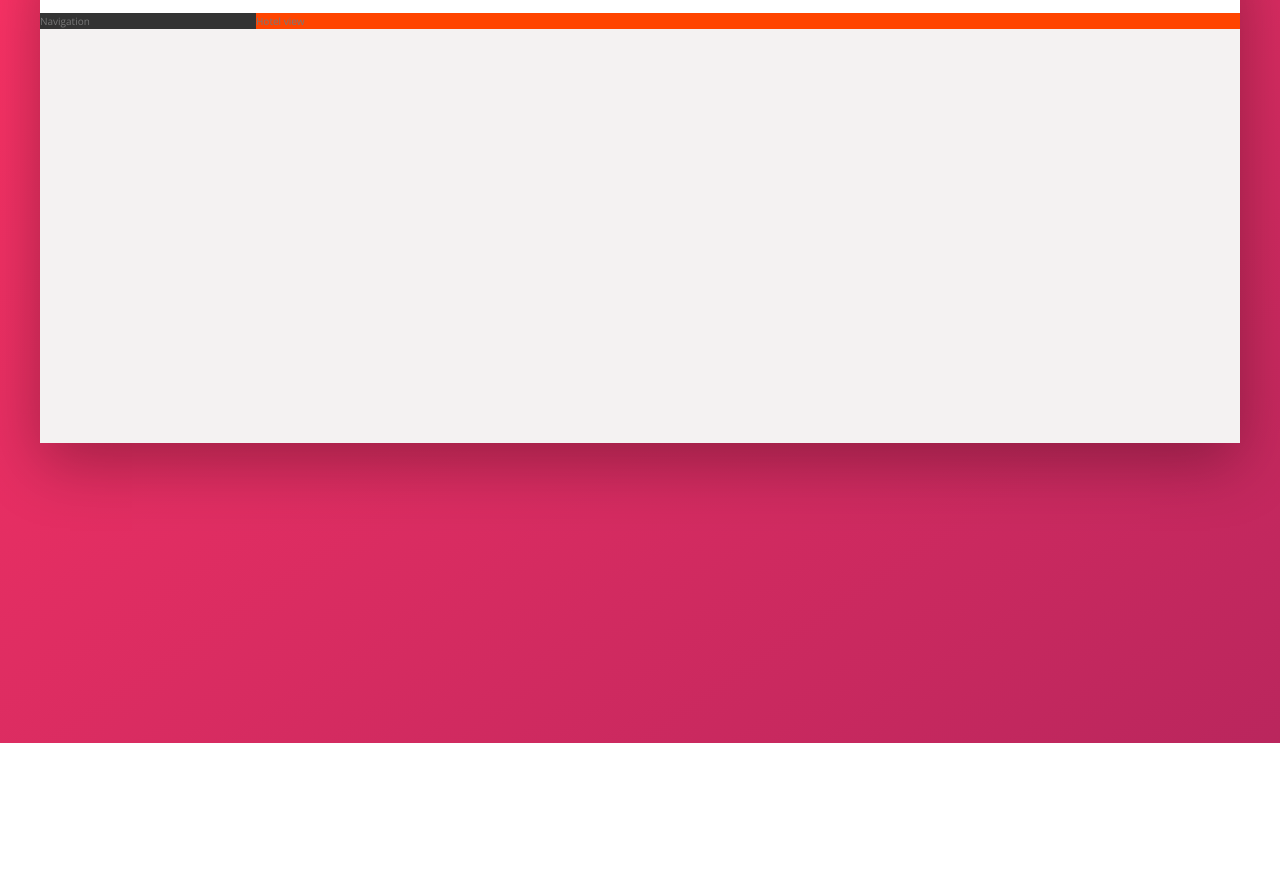
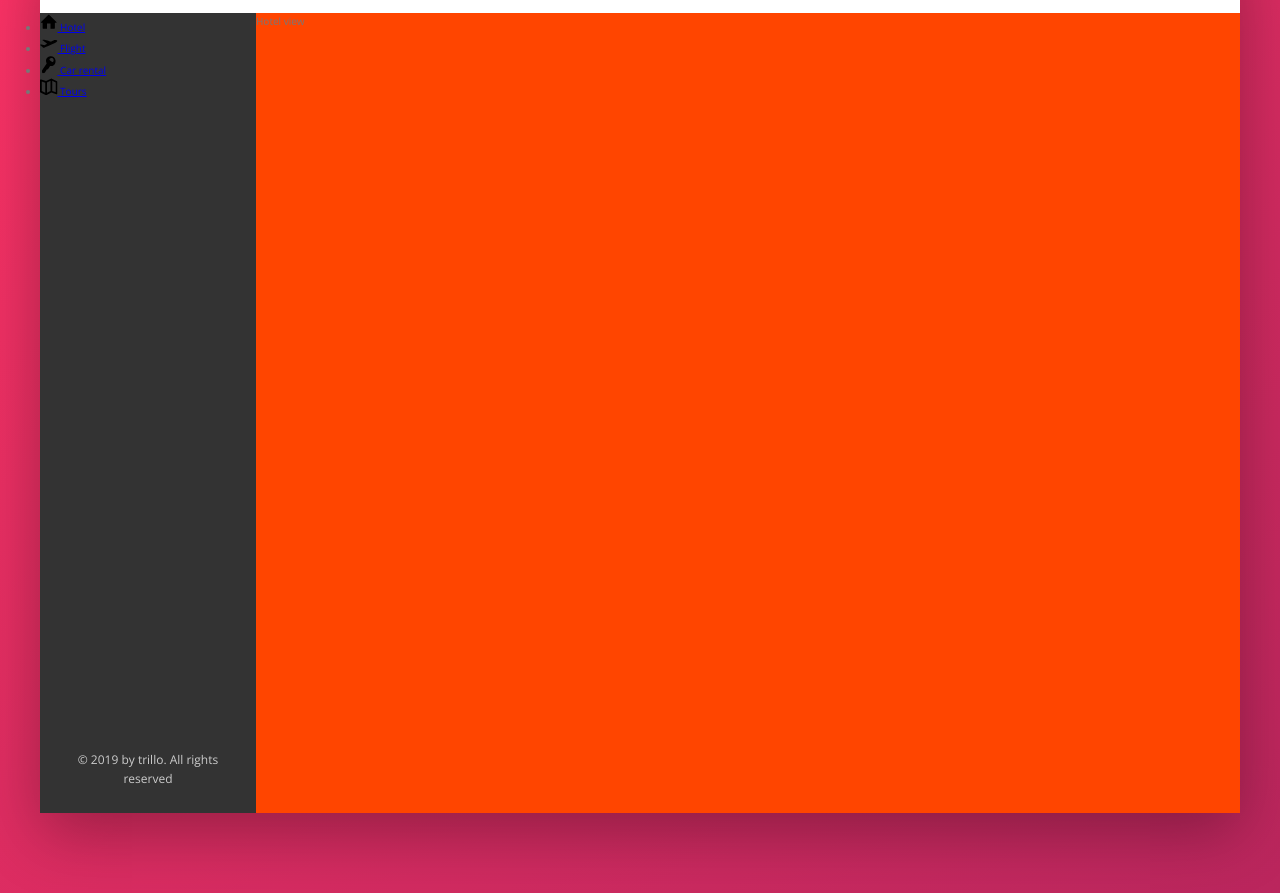
Before and after one commit to MajhiRockzZ/Advanced-CSS-and-SASS-Project-2, a website: page index.html in a window 1280 px wide. Shown: the part 137-1030 px from the top of the page. Before the commit the page ends 880 px from the top, so only its background shows below. Drawn offline with nearby package versions, Linux system fonts and the light colour scheme.

Commit message:
feat: Building the Navigation - Part 1

```diff
--- a/index.html
+++ b/index.html
@@ -47,7 +47,11 @@
           </div>
 
           <div class="user-nav__user">
-            <img src="img/sumu.jpg" alt="User photo" class="user-nav__user-photo">
+            <img
+              src="img/sumu.jpg"
+              alt="User photo"
+              class="user-nav__user-photo"
+            />
             <span class="user-nav__user-name">Sumesh</span>
           </div>
         </nav>
@@ -55,7 +59,44 @@
 
       <div class="content">
         <nav class="sidebar">
-          Navigation
+          <ul class="side-nav">
+            <li class="side-nav__item">
+              <a href="#" class="side-nav__link">
+                <svg class="side-nav__icon">
+                  <use xlink:href="img/sprite.svg#icon-home"></use>
+                </svg>
+                <span>Hotel</span>
+              </a>
+            </li>
+            <li class="side-nav__item">
+              <a href="#" class="side-nav__link">
+                <svg class="side-nav__icon">
+                  <use xlink:href="img/sprite.svg#icon-aircraft-take-off"></use>
+                </svg>
+                <span>Flight</span>
+              </a>
+            </li>
+            <li class="side-nav__item">
+              <a href="#" class="side-nav__link">
+                <svg class="side-nav__icon">
+                  <use xlink:href="img/sprite.svg#icon-key"></use>
+                </svg>
+                <span>Car rental</span>
+              </a>
+            </li>
+            <li class="side-nav__item">
+              <a href="#" class="side-nav__link">
+                <svg class="side-nav__icon">
+                  <use xlink:href="img/sprite.svg#icon-map"></use>
+                </svg>
+                <span>Tours</span>
+              </a>
+            </li>
+          </ul>
+
+          <div class="legal">
+            &copy; 2019 by trillo. All rights reserved
+          </div>
         </nav>
         <main class="hotel-view">
           Hotel view
--- a/sass/_components.scss
+++ b/sass/_components.scss
@@ -115,3 +115,27 @@
     margin-right: 1rem;
   }
 }
+
+///////////////////////////
+// SIDE NAVIGATION
+.side-nav {
+  &__item {
+  }
+
+  &__link {
+  }
+
+  &__icon {
+    width: 1.75rem;
+    height: 1.75rem;
+  }
+}
+
+///////////////////////////
+// LEGAL TEXT
+.legal {
+  font-size: 1.2rem;
+  color: var(--color-grey-light-4);
+  text-align: center;
+  padding: 2.5rem;
+}
--- a/sass/_layout.scss
+++ b/sass/_layout.scss
@@ -28,9 +28,15 @@
   background-color: var(--color-grey-dark-1);
 
   flex: 0 0 18%;
+
+  display: flex;
+  flex-direction: column;
+  justify-content: space-between;
 }
 
 .hotel-view {
+  // Test
   background-color: orangered;
+  height: 80rem;
   flex: 1;
 }
```
Also changed, not shown: css/style.css.
